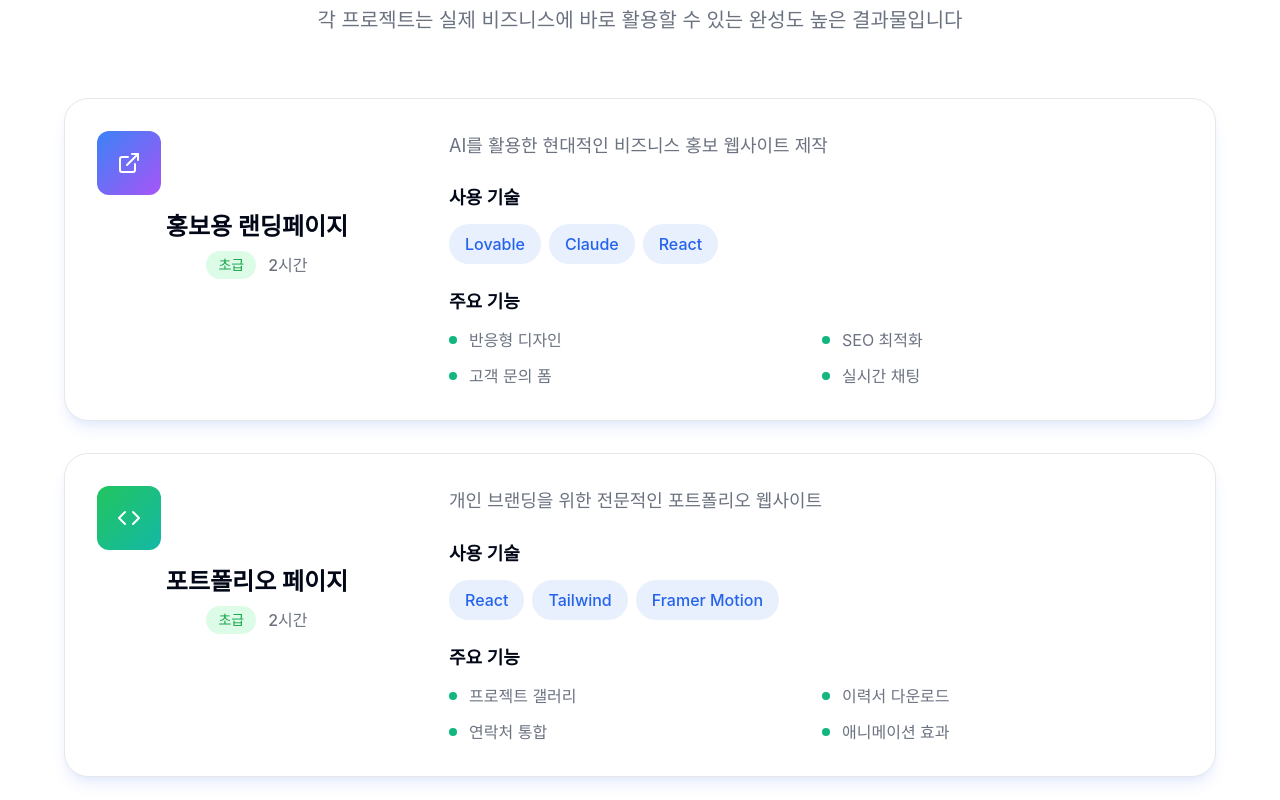
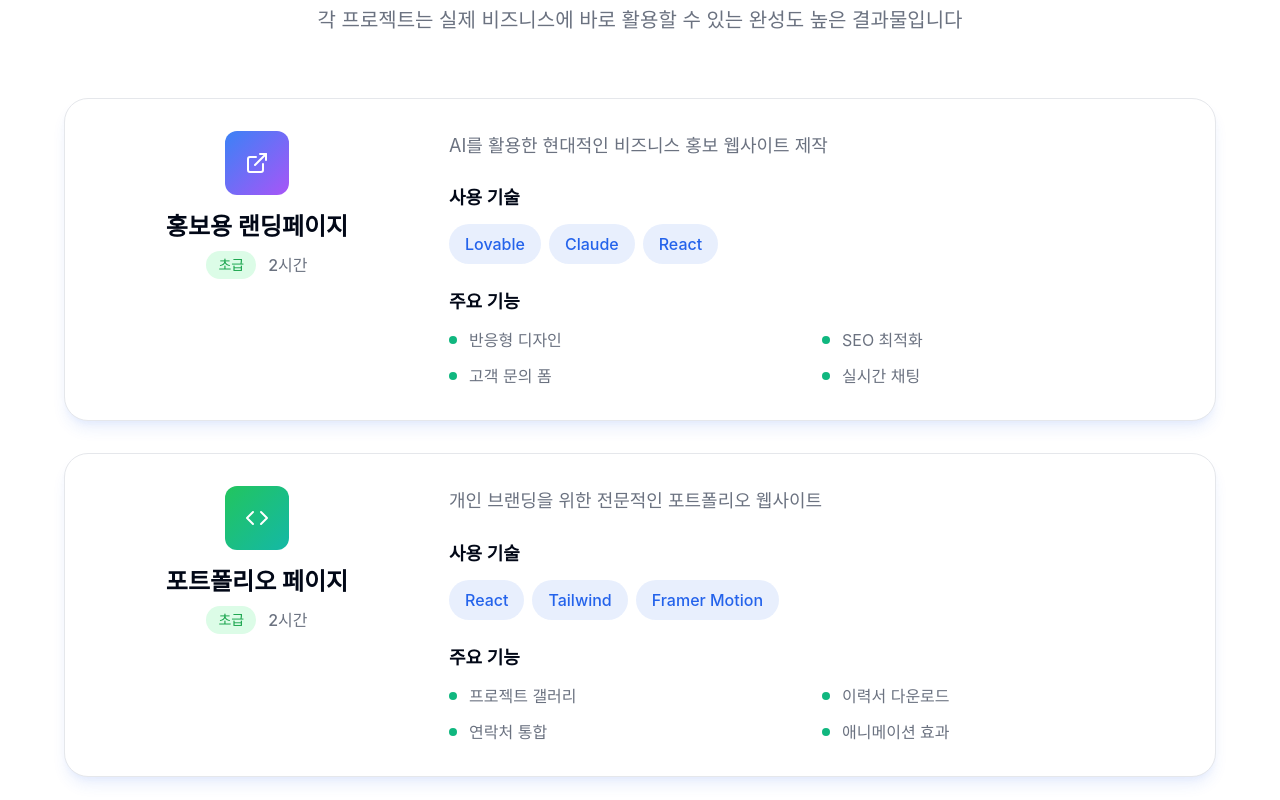
Before and after one commit to itconnect2025/landingpage, a React (Vite) app: page / in a window 1280 px wide. Shown: the part 2580-3380 px from the top of the page. Built offline with nearby package versions, Linux system fonts and the light colour scheme; a web font is replaced by a local one.

Commit message:
Fix: Center align content
Center aligns the content of the selected element horizontally and vertically.

```diff
--- a/src/components/ProjectPreviewSection.tsx
+++ b/src/components/ProjectPreviewSection.tsx
@@ -109,7 +109,7 @@ const ProjectPreviewSection = () => {
                 className="card-elevated p-8"
               >
                 <div className="flex flex-col lg:flex-row lg:items-start lg:space-x-8 space-y-6 lg:space-y-0">
-                  <div className="flex items-center space-x-4 lg:flex-col lg:space-x-0 lg:space-y-4 lg:items-start lg:w-80">
+                  <div className="flex items-center justify-center space-x-4 lg:flex-col lg:space-x-0 lg:space-y-4 lg:items-center lg:justify-center lg:w-80">
                     <div className={`w-16 h-16 rounded-xl bg-gradient-to-br ${project.color} flex items-center justify-center text-white flex-shrink-0`}>
                       {project.icon}
                     </div>
```
